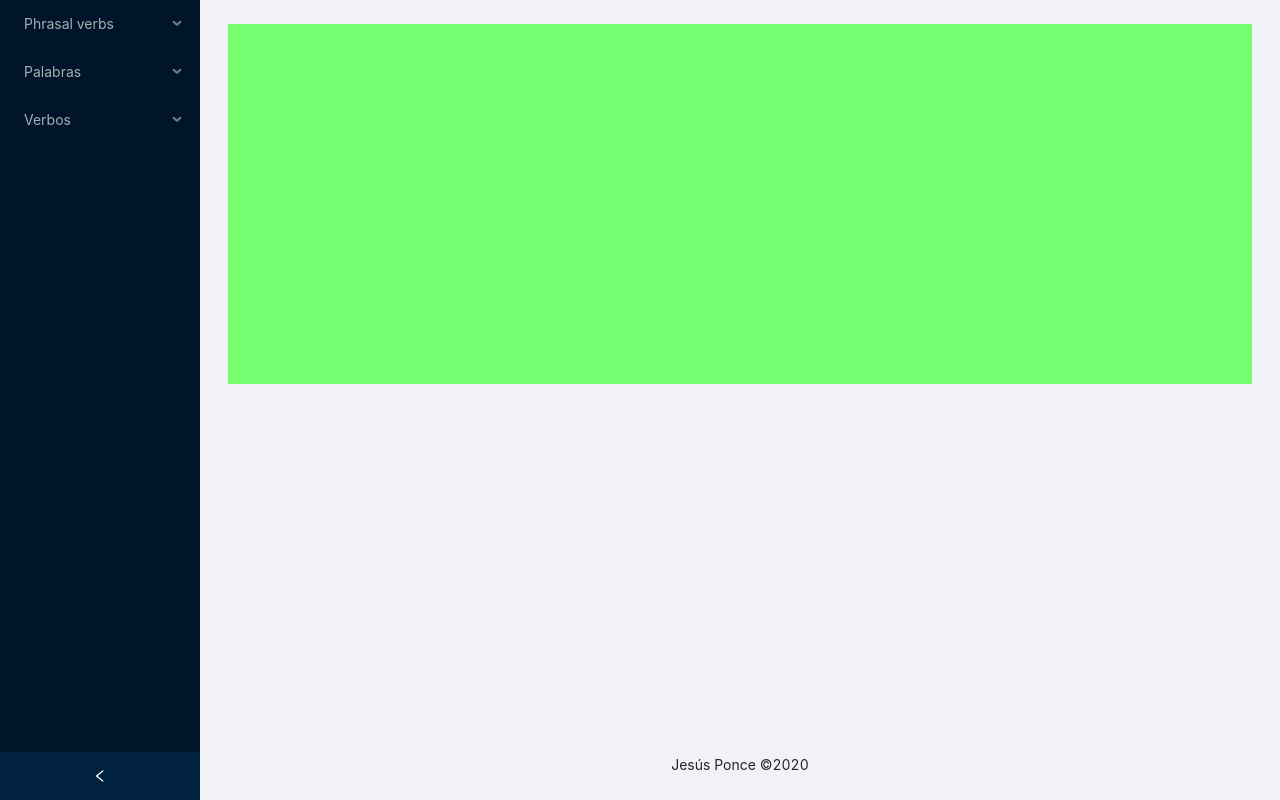
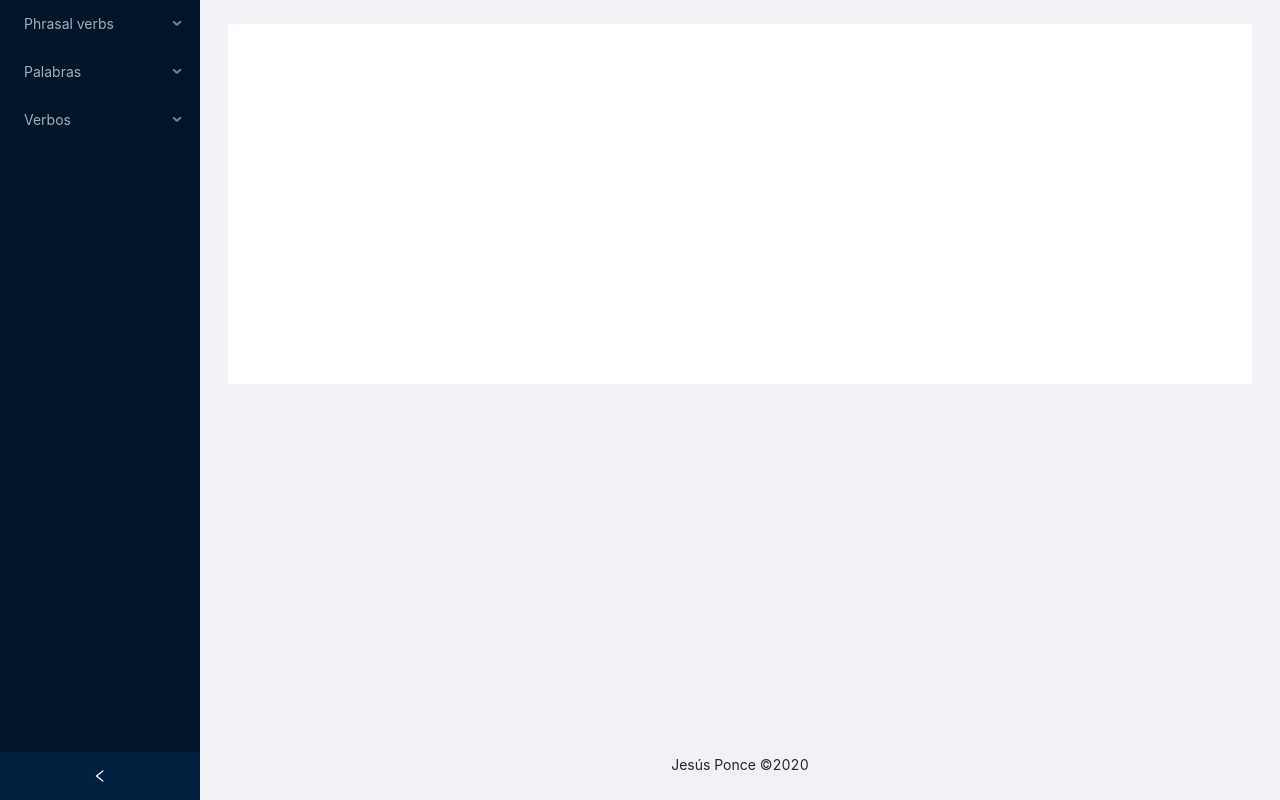
Before and after one commit to JesusEmmanuelPonce/english-front, a React (Create React App) app: page / in a window 1280 px wide. Built offline with nearby package versions, Linux system fonts and the light colour scheme.

Commit message:
I dont know what I done

```diff
--- a/src/App.css
+++ b/src/App.css
@@ -1,10 +1,11 @@
-
 .layout-pb{
   margin: 24px 12px 0 12px;
-  background: #75ff70;
-  color: red;
+  background: #fff;
+  color: #000;
 }
 
-.container-layot-pb{
-  display: flex;
+.container-phrasal-pb{
+  display: grid;
+  grid-template-columns: repeat(3, 1fr);
+  gap: 10px;
 }
```
